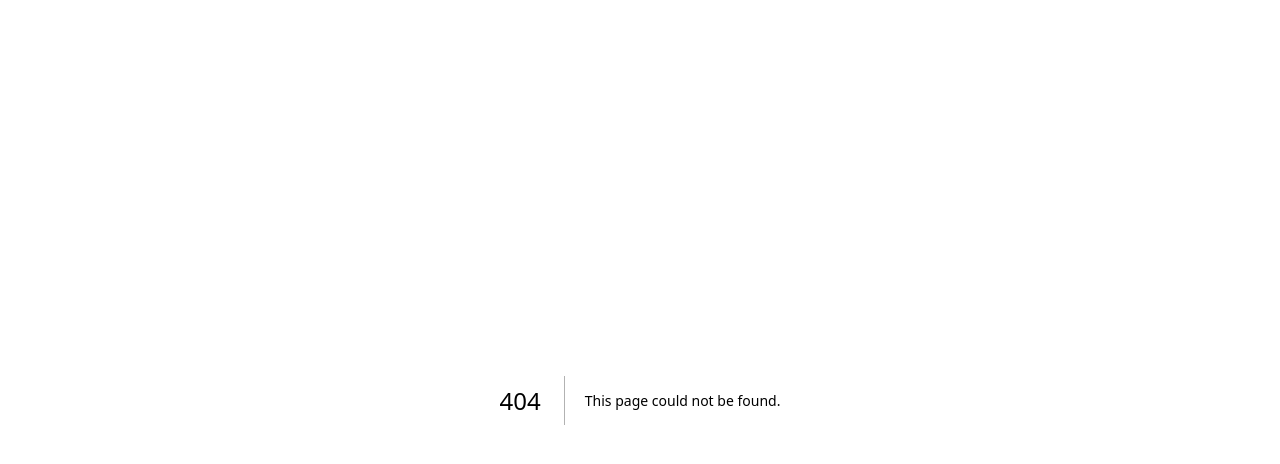
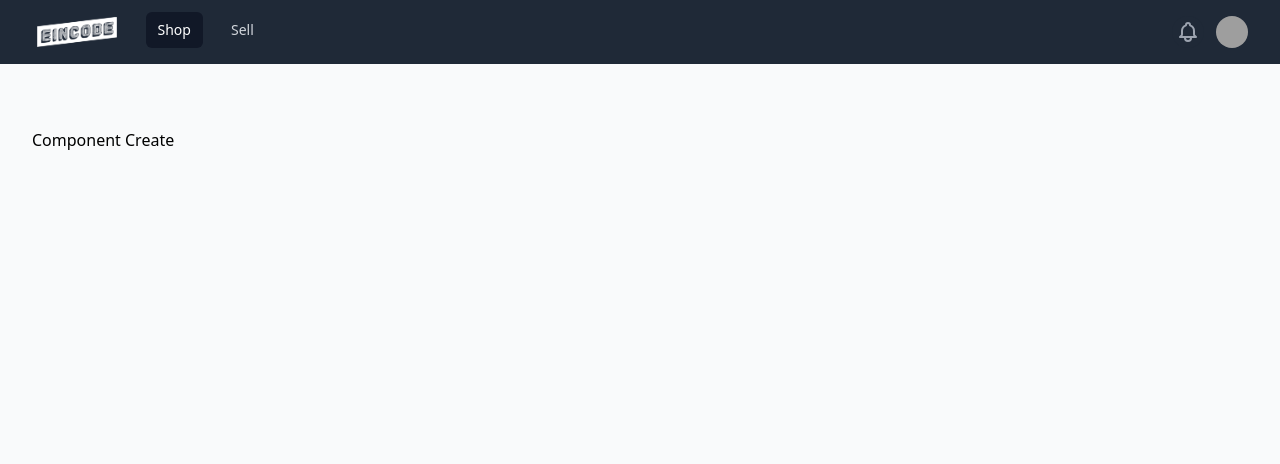
Before and after one commit to tariklilic/blockchain-shop, a Next.js app: page /pc/create in a window 1280 px wide. Before the commit this address had no page. Shown: the top 464 px of the page. Built offline with nearby package versions, Linux system fonts and the light colour scheme; grey boxes are pictures that could not be loaded.

Commit message:
navbar update

```diff
--- a/components/navbar/index.tsx
+++ b/components/navbar/index.tsx
@@ -1,14 +1,13 @@
 /* eslint-disable @next/next/no-img-element */
 
+import Link from 'next/link'
 import { Fragment } from 'react'
 import { Disclosure, Menu, Transition } from '@headlessui/react'
 import { BellIcon, MenuIcon, XIcon } from '@heroicons/react/outline'
 
 const navigation = [
-    { name: 'Dashboard', href: '#', current: true },
-    { name: 'Team', href: '#', current: false },
-    { name: 'Projects', href: '#', current: false },
-    { name: 'Calendar', href: '#', current: false },
+    { name: 'Shop', href: '/', current: true },
+    { name: 'Sell', href: '/pc/create', current: false }
 ]
 
 function classNames(...classes: string[]) {
@@ -44,7 +43,7 @@
                                 <div className="hidden sm:block sm:ml-6">
                                     <div className="flex space-x-4">
                                         {navigation.map((item) => (
-                                            <a
+                                            <Link
                                                 key={item.name}
                                                 href={item.href}
                                                 className={classNames(
@@ -54,7 +53,7 @@
                                                 aria-current={item.current ? 'page' : undefined}
                                             >
                                                 {item.name}
-                                            </a>
+                                            </Link>
                                         ))}
                                     </div>
                                 </div>
@@ -69,7 +68,7 @@
                                 </button>
 
                                 {/* Profile dropdown */}
-                                <Menu as="div" className="ml-3 relative">
+                                <Menu as="div" className="ml-3 relative z-10">
                                     <div>
                                         <Menu.Button className="bg-gray-800 flex text-sm rounded-full focus:outline-none focus:ring-2 focus:ring-offset-2 focus:ring-offset-gray-800 focus:ring-white">
                                             <span className="sr-only">Open user menu</span>
--- /dev/null
+++ b/pages/pc/create.tsx
@@ -0,0 +1,12 @@
+import { NextPage } from "next";
+import { BaseLayout } from "../../components";
+
+const PcCreate: NextPage = () => {
+    return (
+        <BaseLayout>
+            Component Create
+        </BaseLayout>
+    )
+}
+
+export default PcCreate;
```
